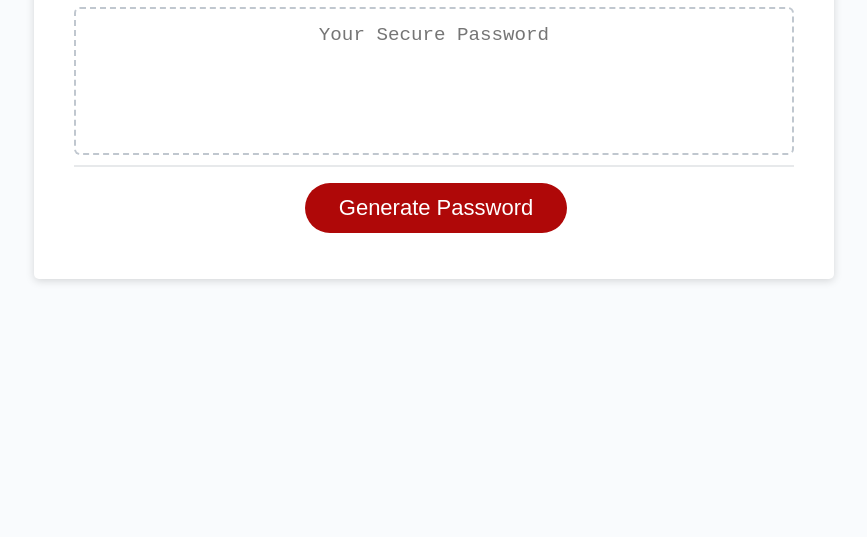
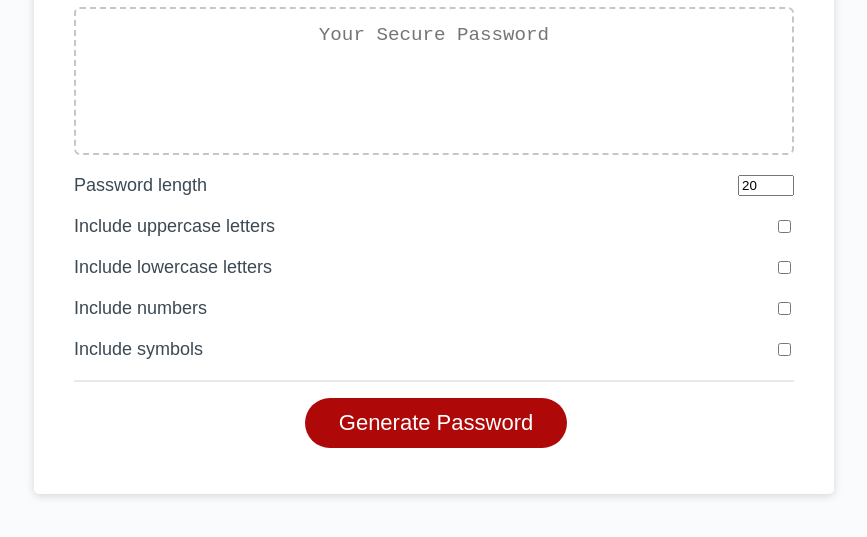
Before and after one commit to blayne-04/JS_PWGEN, a plain HTML site: page index.html in a window 1280 px wide. Shown: the part 241-778 px from the top of the page, without its empty margins (206-1073 px from the left). Drawn offline with Linux system fonts and the light colour scheme.

Commit message:
added checkboxes

```diff
--- a/index.html
+++ b/index.html
@@ -24,6 +24,26 @@
             aria-label="Generated Password"
           ></textarea>
         </div>
+          <div class="setting">
+            <label>Password length</label>
+            <input type="number" id="length" min='4' max='20' value='20' />
+          </div>
+          <div class="setting">
+            <label>Include uppercase letters</label>
+            <input type="checkbox" id="uppercase"/>
+          </div>
+          <div class="setting">
+            <label>Include lowercase letters</label>
+            <input type="checkbox" id="lowercase"/>
+          </div>
+          <div class="setting">
+            <label>Include numbers</label>
+            <input type="checkbox" id="numbers"/>
+          </div>
+          <div class="setting">
+            <label>Include symbols</label>
+            <input type="checkbox" id="symbols"/>
+          </div>
         <div class="card-footer">
           <button id="generate" class="btn">Generate Password</button>
         </div>
--- a/script.js
+++ b/script.js
@@ -13,6 +13,7 @@ function writePassword() {
 }
 
 
+console.log (lowercaseToggle)
 //functions for fetching random characters
 function randomLower(){
   var lower = 'abcdefghijklmnopqrstuvwxyz';
--- a/style.css
+++ b/style.css
@@ -118,6 +118,12 @@ button[disabled] {
   overflow: hidden;
 }
 
+.setting {
+	display: flex;
+	justify-content: space-between;
+	margin: 20px 0;
+}
+
 @media (max-width: 690px) {
   .btn {
     font-size: 1rem;
```
